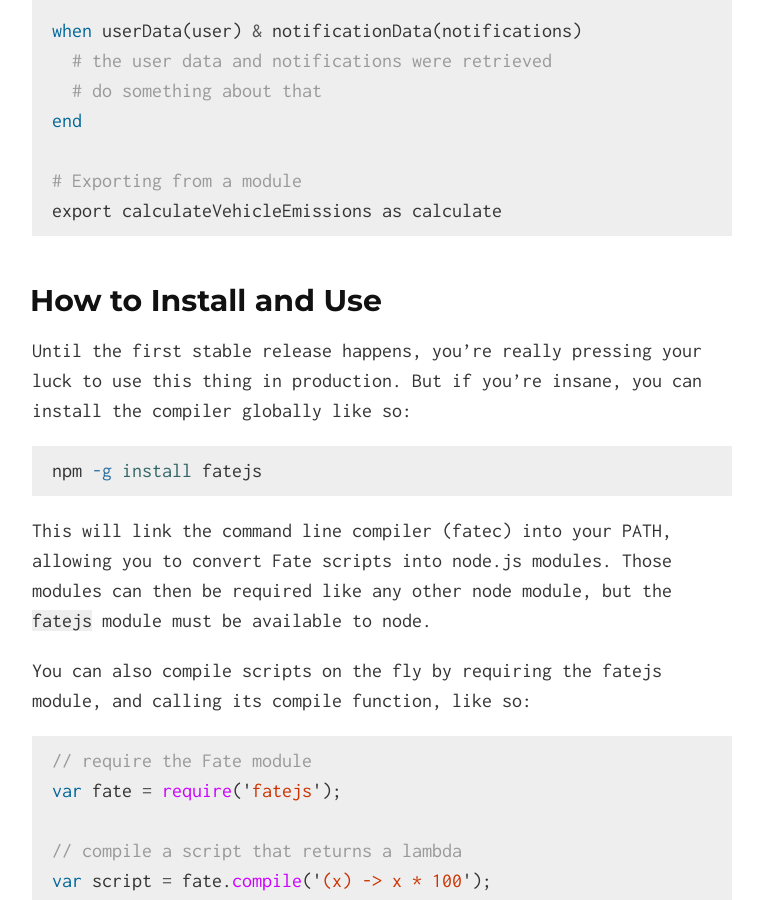
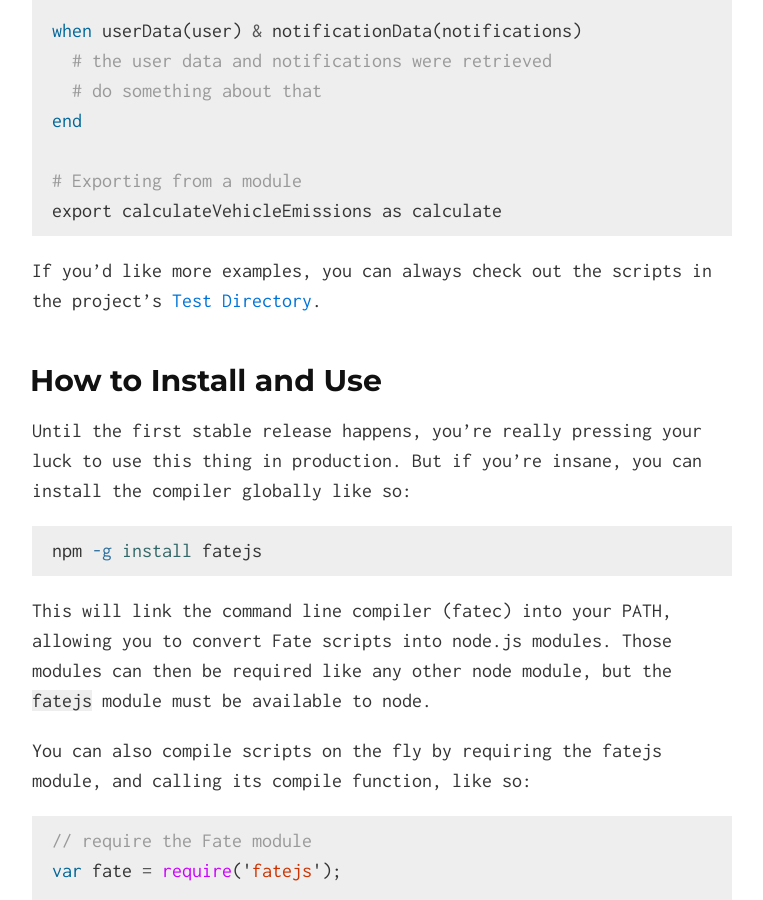
Before and after one commit to kode4food/fate-lang, a Jekyll site: the page built from index.md, in a window 1280 px wide and 900 px high, scrolled down 3544 px. Shown: the whole window, without its empty margins (258-1021 px from the left). Built offline with Jekyll 4.4.1, drawn with Linux system fonts in a browser that asks for light colours; Markdown is read by kramdown in place of the engine named in the settings.

Commit message:
link to tests

````diff
--- a/index.md
+++ b/index.md
@@ -113,6 +113,8 @@ end
 export calculateVehicleEmissions as calculate
 ```
 
+If you'd like more examples, you can always check out the scripts in the project's [Test Directory](./test).
+
 ## How to Install and Use
 Until the first stable release happens, you're really pressing your luck to use this thing in production.  But if you're insane, you can install the compiler globally like so:
 
````
